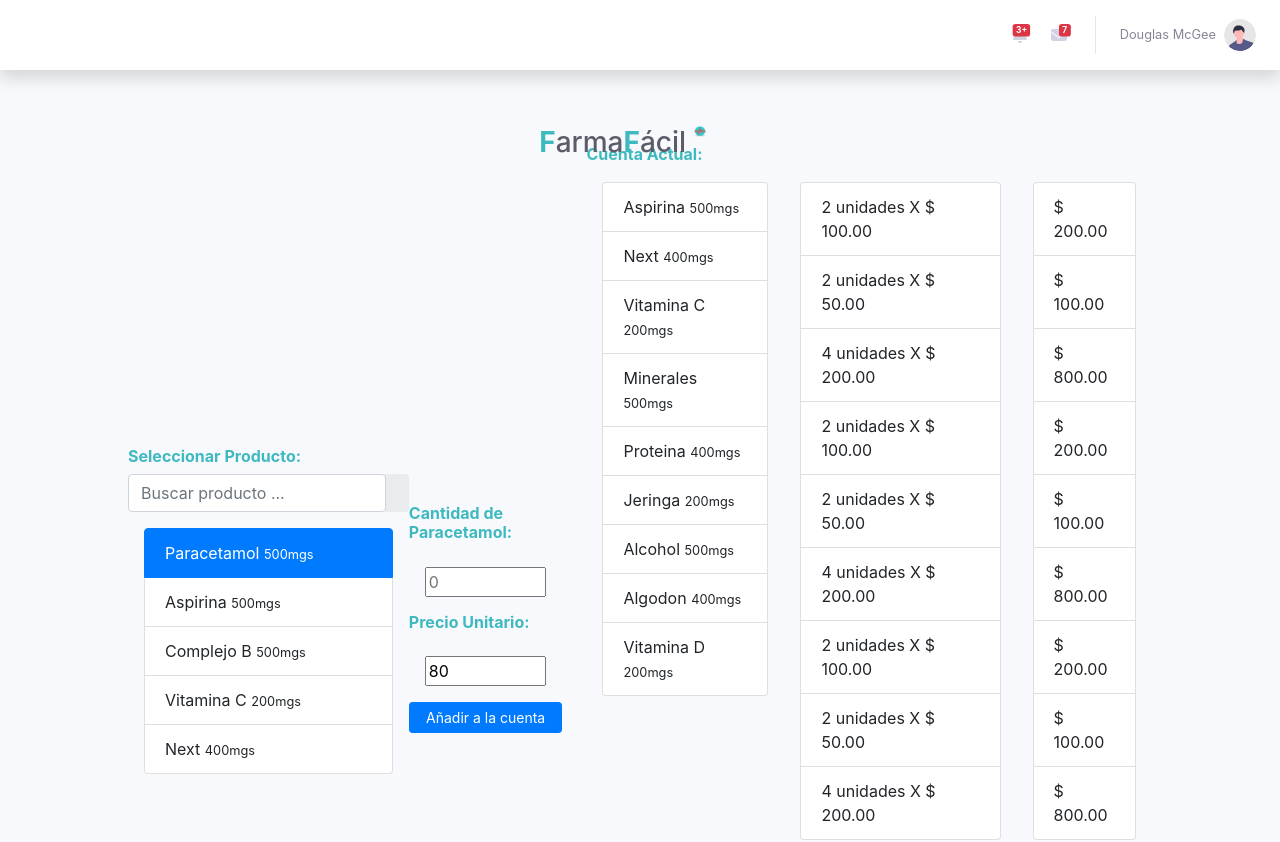
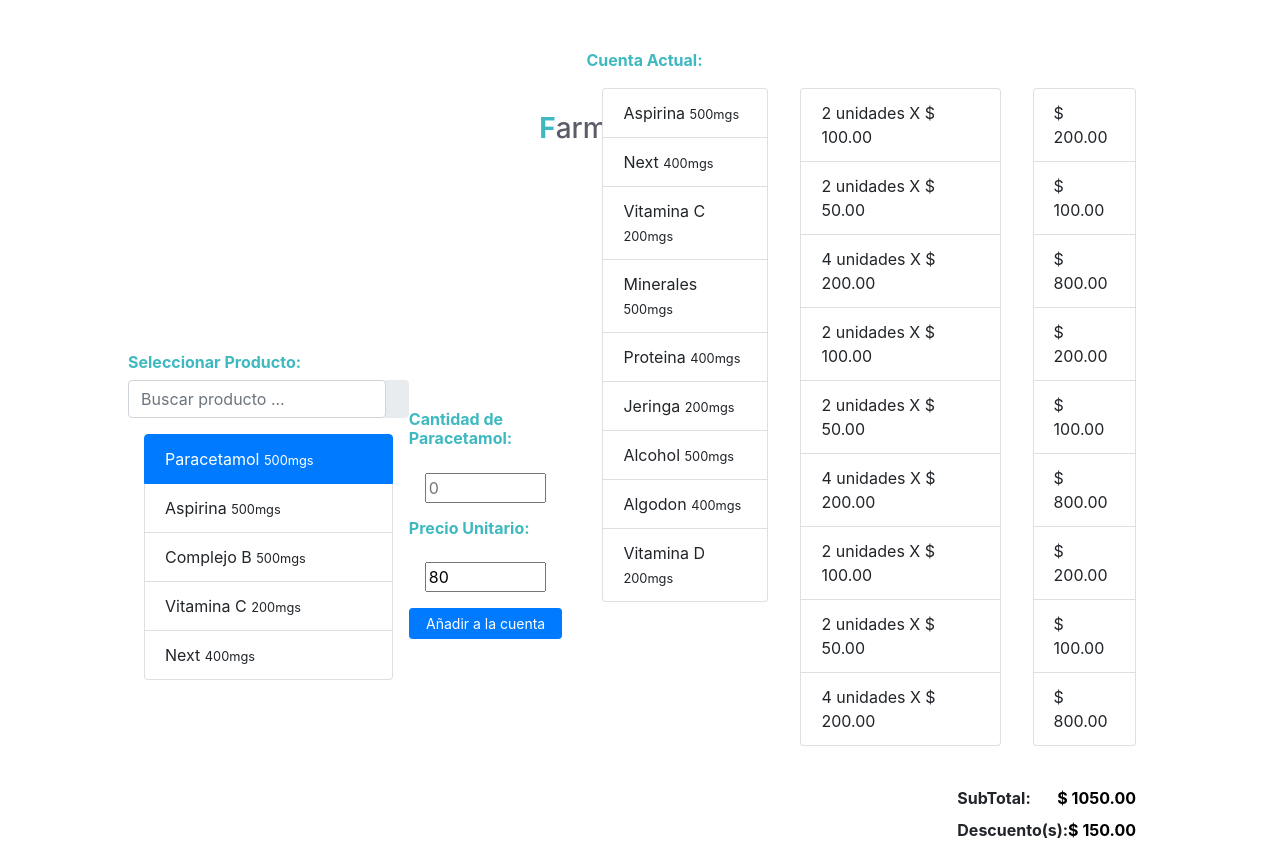
Before and after one commit to mike2611/vue-farmacia, a Vue app: page /puntoVenta in a window 1280 px wide. Shown: the top 842 px of the page. Built offline with nearby package versions, Linux system fonts and the light colour scheme.

Commit message:
Modificar PuntodeVenta para que concuerde con el resto de estilos

```diff
--- a/src/components/PuntoVenta.vue
+++ b/src/components/PuntoVenta.vue
@@ -1,16 +1,15 @@
 <template>
-    <div class="waves">
+    <div>
         <div>
             <!-- Content Wrapper -->
             <div id="content-wrapper" class="d-flex flex-column">
 
+
                 <!-- Main Content -->
                 <div id="content">
 
-                    <TopBar/>
-
                     <!-- Begin Page Content -->
-                    <div class="d-flex justify-content-center">
+                    <div class="d-flex justify-content-center container-fluid">
 
                         <!-- Page Heading -->
                         <div class="center-top mt-4">
@@ -235,14 +234,12 @@
   </template>
 
   <script>
-  import TopBar from "./TopBar.vue";
-  import CustomFooter from "./CustomFooter.vue";
+
+
 
   export default {
     name: 'PuntoVenta',
     components: {
-    TopBar,
-    CustomFooter
   }
   };
   </script>
@@ -256,14 +253,6 @@
             color: black;
         }
 
-        .waves {
-            aspect-ratio: 900/600;
-            width: 100%;
-            background-repeat: no-repeat;
-            background-position: center;
-            background-size: cover;
-            background-image: url('../assets/img/waves6.svg');
-        }
 
         .center-top {
             position: absolute;
```
